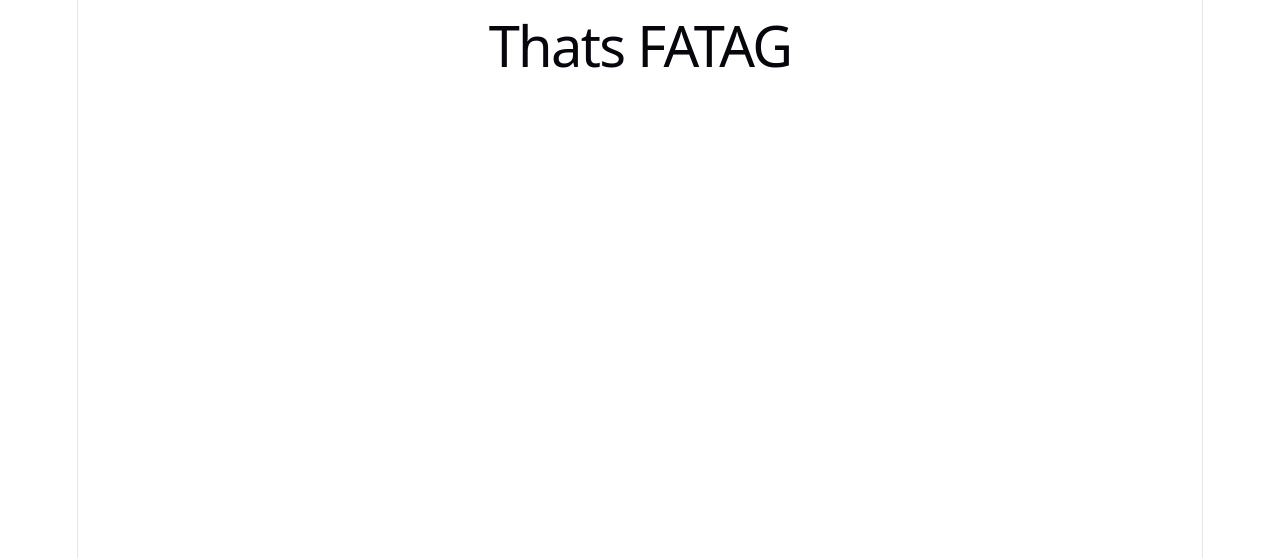
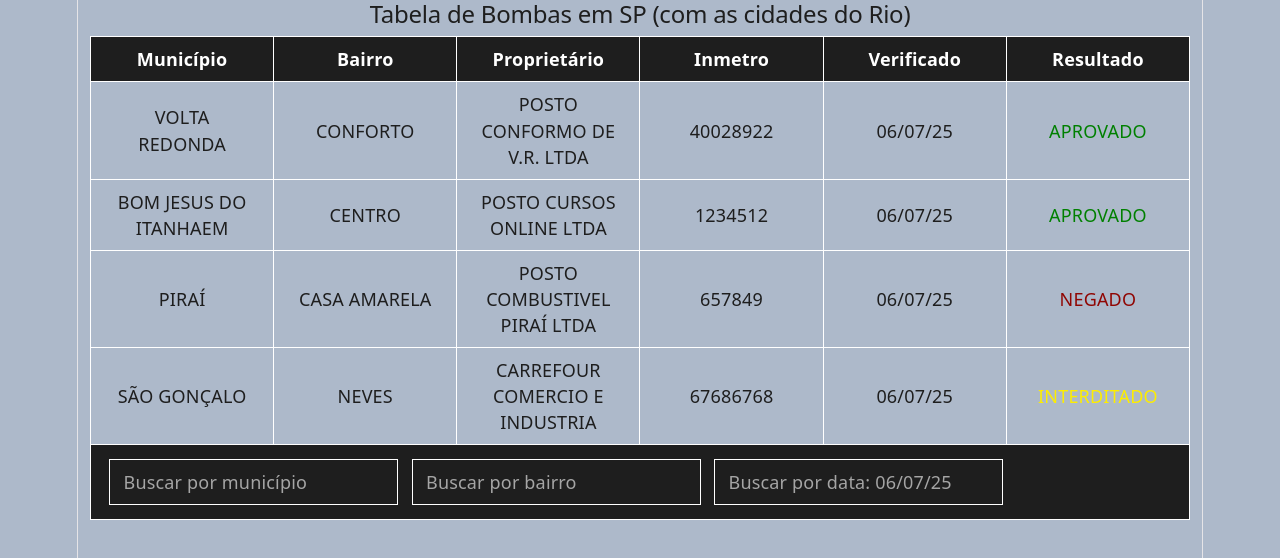
Before and after one commit to FATAG-26/FATAG-API-2026.03, a React (Vite) app in the folder front-end/my-app/: page / in a window 1280 px wide. Shown: the top 558 px of the page. Built offline with nearby package versions, Linux system fonts and the light colour scheme.

Commit message:
<feat>: (React modelo) tabela adicionada com filtragem funcional

```diff
--- a/front-end/my-app/src/App.tsx
+++ b/front-end/my-app/src/App.tsx
@@ -1,14 +1,160 @@
+import { useMemo, useState } from 'react'
 import './App.css'
 
+const bombas = [
+  {
+    municipio: 'VOLTA REDONDA',
+    bairro: 'CONFORTO',
+    proprietario: 'POSTO CONFORMO DE V.R. LTDA',
+    inmetro: '40028922',
+    verificado: '06/07/25',
+    resultado: 'APROVADO',
+  },
+  {
+    municipio: 'BOM JESUS DO ITANHAEM',
+    bairro: 'CENTRO',
+    proprietario: 'POSTO CURSOS ONLINE LTDA',
+    inmetro: '1234512',
+    verificado: '06/07/25',
+    resultado: 'APROVADO',
+  },
+  {
+    municipio: 'PIRAÍ',
+    bairro: 'CASA AMARELA',
+    proprietario: 'POSTO COMBUSTIVEL PIRAÍ LTDA',
+    inmetro: '657849',
+    verificado: '06/07/25',
+    resultado: 'NEGADO',
+  },
+  {
+    municipio: 'SÃO GONÇALO',
+    bairro: 'NEVES',
+    proprietario: 'CARREFOUR COMERCIO E INDUSTRIA',
+    inmetro: '67686768',
+    verificado: '06/07/25',
+    resultado: 'INTERDITADO',
+  },
+]
+
 function App() {
+  const [municipio, setMunicipio] = useState('')
+  const [bairro, setBairro] = useState('')
+  const [data, setData] = useState('')
 
+  const bombasFiltradas = useMemo(() => {
+    return bombas.filter((bomba) => {
+      return (
+        bomba.municipio.toLowerCase().includes(municipio.toLowerCase()) &&
+        bomba.bairro.toLowerCase().includes(bairro.toLowerCase()) &&
+        bomba.verificado.includes(data)
+      )
+    })
+  }, [municipio, bairro, data])
 
   return (
-    <>
-      <div>
-        <h1>Thats FATAG</h1>
+    <div className="grid-cols-4">
+      <h2 className="!text-[#1E1E1E]">
+        Tabela de Bombas em SP (com as cidades do Rio)
+      </h2>
+
+      <div className="flex justify-center">
+        <div className="w-[1100px]">
+          <table className="w-full table-fixed border-collapse border border-white">
+            <thead>
+              <tr>
+                <th className="border border-white bg-[#1E1E1E] px-4 py-2 text-white">
+                  Município
+                </th>
+                <th className="border border-white bg-[#1E1E1E] px-4 py-2 text-white">
+                  Bairro
+                </th>
+                <th className="border border-white bg-[#1E1E1E] px-4 py-2 text-white">
+                  Proprietário
+                </th>
+                <th className="border border-white bg-[#1E1E1E] px-4 py-2 text-white">
+                  Inmetro
+                </th>
+                <th className="border border-white bg-[#1E1E1E] px-4 py-2 text-white">
+                  Verificado
+                </th>
+                <th className="border border-white bg-[#1E1E1E] px-4 py-2 text-white">
+                  Resultado
+                </th>
+              </tr>
+            </thead>
+
+            <tbody>
+              {bombasFiltradas.map((bomba) => (
+                <tr key={bomba.inmetro}>
+                  <td className="border border-white px-4 py-2">
+                    {bomba.municipio}
+                  </td>
+                  <td className="border border-white px-4 py-2">
+                    {bomba.bairro}
+                  </td>
+                  <td className="border border-white px-4 py-2">
+                    {bomba.proprietario}
+                  </td>
+                  <td className="border border-white px-4 py-2">
+                    {bomba.inmetro}
+                  </td>
+                  <td className="border border-white px-4 py-2">
+                    {bomba.verificado}
+                  </td>
+                  <td
+                    className={`border border-white px-4 py-2 ${bomba.resultado === 'APROVADO'
+                        ? 'text-[#008000]'
+                        : bomba.resultado === 'NEGADO'
+                          ? 'text-[#900603]'
+                          : 'text-[#FDED00]'
+                      }`}
+                  >
+                    {bomba.resultado}
+                  </td>
+                </tr>
+              ))}
+
+              {bombasFiltradas.length === 0 && (
+                <tr>
+                  <td
+                    colSpan={6}
+                    className="border border-white px-4 py-2 text-center"
+                  >
+                    Nenhum resultado encontrado.
+                  </td>
+                </tr>
+              )}
+            </tbody>
+          </table>
+
+          <div className="flex flex-wrap gap-3 border border-t-0 border-white bg-[#1E1E1E] px-4 py-3">
+            <input
+              type="text"
+              value={municipio}
+              onChange={(event) => setMunicipio(event.target.value)}
+              placeholder="Buscar por município"
+              className="border border-white bg-transparent px-3 py-2 text-white/80 placeholder:text-white/60 focus:outline-none"
+            />
+
+            <input
+              type="text"
+              value={bairro}
+              onChange={(event) => setBairro(event.target.value)}
+              placeholder="Buscar por bairro"
+              className="border border-white bg-transparent px-3 py-2 text-white/80 placeholder:text-white/60 focus:outline-none"
+            />
+
+            <input
+              type="text"
+              value={data}
+              onChange={(event) => setData(event.target.value)}
+              placeholder="Buscar por data: 06/07/25"
+              className="border border-white bg-transparent px-3 py-2 text-white/80 placeholder:text-white/60 focus:outline-none"
+            />
+          </div>
+        </div>
       </div>
-    </>
+    </div>
   )
 }
 
--- a/front-end/my-app/src/index.css
+++ b/front-end/my-app/src/index.css
@@ -1,9 +1,9 @@
 :root {
-  --text: #6b6375;
+  --text: #1E1E1E;
   --text-h: #08060d;
-  --bg: #fff;
+  --bg: #ADB9CA;
   --border: #e5e4e7;
-  --code-bg: #f4f3ec;
+  --code-bg: #ADB9CA;
   --accent: #aa3bff;
   --accent-bg: rgba(170, 59, 255, 0.1);
   --accent-border: rgba(170, 59, 255, 0.5);
@@ -30,7 +30,7 @@
   }
 }
 
-@media (prefers-color-scheme: dark) {
+/* @media (prefers-color-scheme: dark) {
   :root {
     --text: #9ca3af;
     --text-h: #f3f4f6;
@@ -48,7 +48,7 @@
   #social .button-icon {
     filter: invert(1) brightness(2);
   }
-}
+} */
 
 #root {
   width: 1126px;
```
